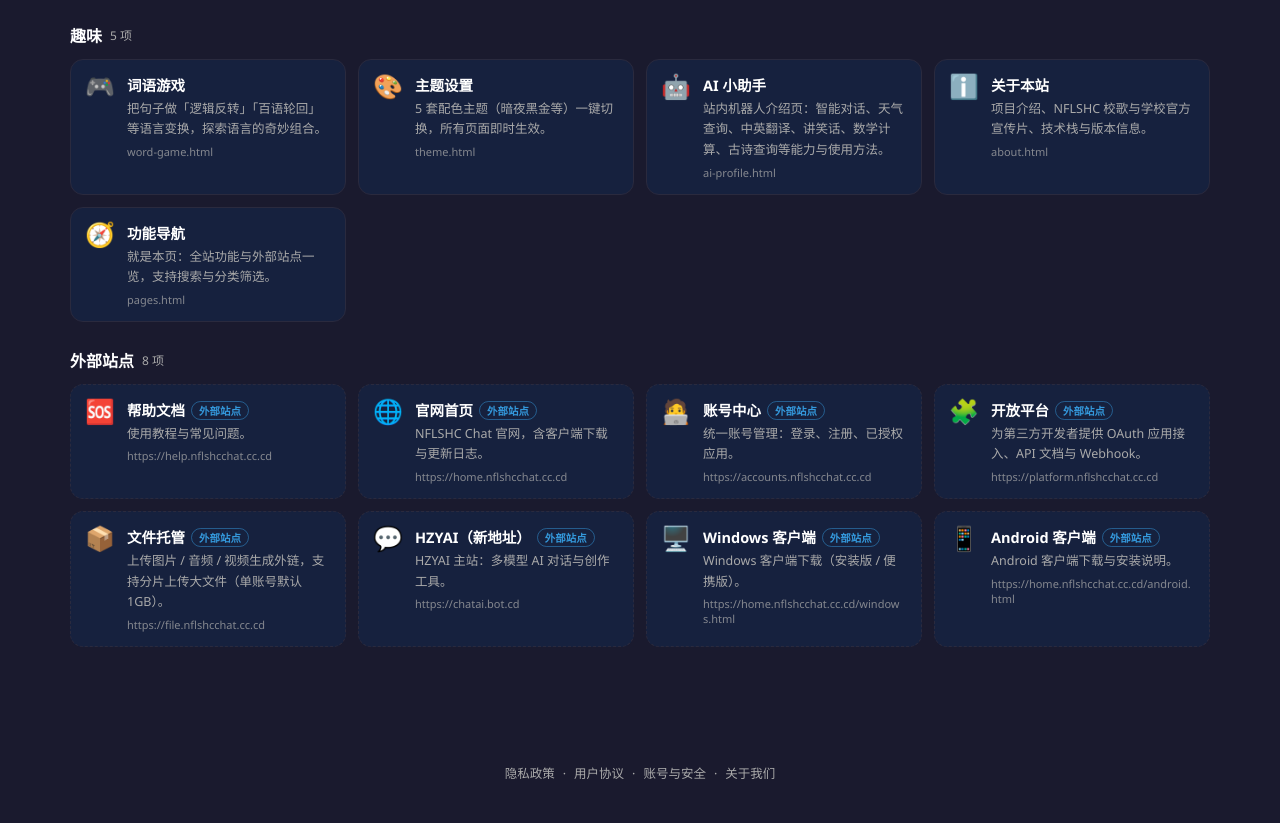
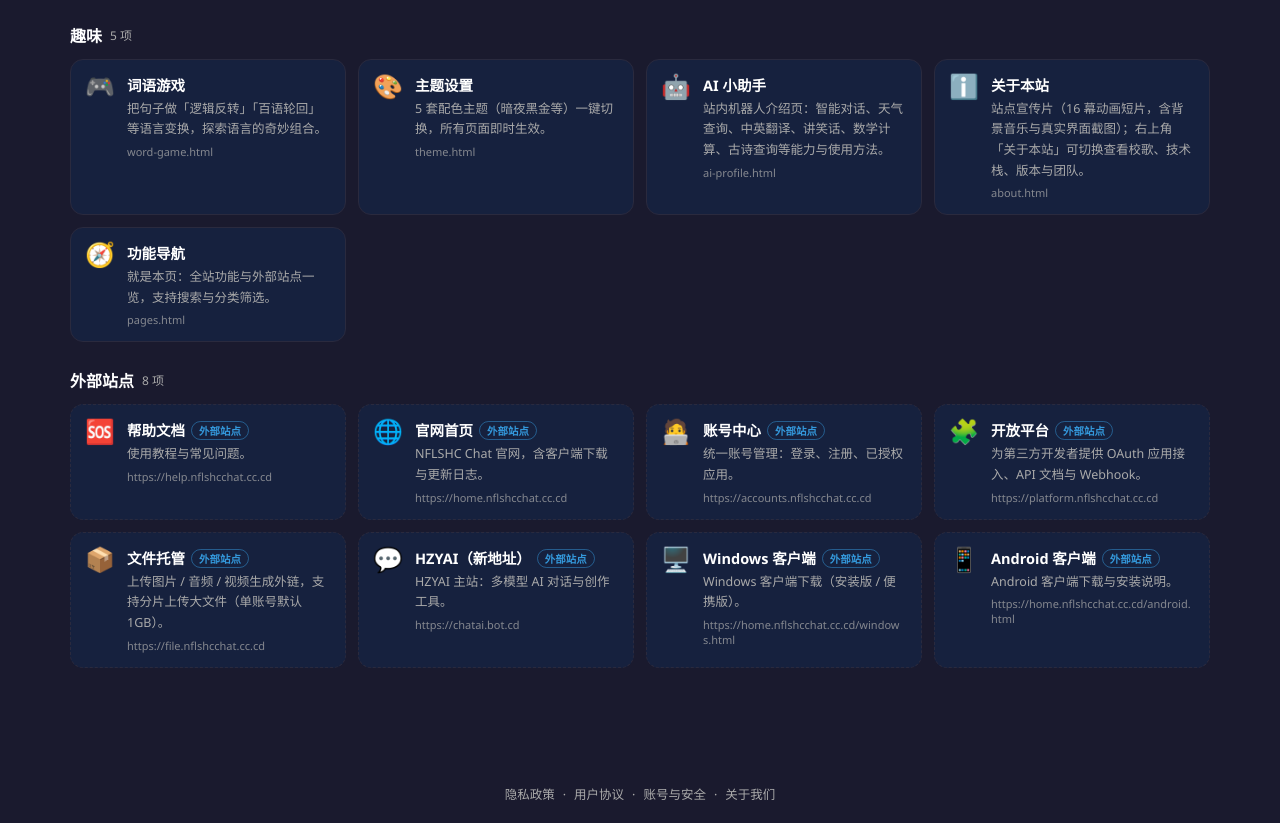
Before and after one commit to user-henry/nflshcchat, a website: page pages.html in a window 1280 px wide. Shown: the part 2500-3323 px from the top of the page. Before the commit the page ends 3302 px from the top, so only its background shows below. Drawn offline with Linux system fonts and the light colour scheme.

Commit message:
feat(about): 关于页改为站点宣传片（16 幕，含背景音乐/真实截图，右上角可切回站点信息）；docs: 镜像节点与加密备份 — pages.html

```diff
--- a/pages.html
+++ b/pages.html
@@ -130,7 +130,7 @@
             { icon: '🎮', name: '词语游戏', url: 'word-game.html', group: '趣味', desc: '把句子做「逻辑反转」「百语轮回」等语言变换，探索语言的奇妙组合。' },
             { icon: '🎨', name: '主题设置', url: 'theme.html', group: '趣味', desc: '5 套配色主题（暗夜黑金等）一键切换，所有页面即时生效。' },
             { icon: '🤖', name: 'AI 小助手', url: 'ai-profile.html', group: '趣味', desc: '站内机器人介绍页：智能对话、天气查询、中英翻译、讲笑话、数学计算、古诗查询等能力与使用方法。' },
-            { icon: 'ℹ️', name: '关于本站', url: 'about.html', group: '趣味', desc: '项目介绍、NFLSHC 校歌与学校官方宣传片、技术栈与版本信息。' },
+            { icon: 'ℹ️', name: '关于本站', url: 'about.html', group: '趣味', desc: '站点宣传片（16 幕动画短片，含背景音乐与真实界面截图）；右上角「关于本站」可切换查看校歌、技术栈、版本与团队。' },
             { icon: '🧭', name: '功能导航', url: 'pages.html', group: '趣味', desc: '就是本页：全站功能与外部站点一览，支持搜索与分类筛选。' },
 
             { icon: '🆘', name: '帮助文档', url: 'https://help.nflshcchat.cc.cd', group: '外部站点', desc: '使用教程与常见问题。', badge: 'ext' },
```
